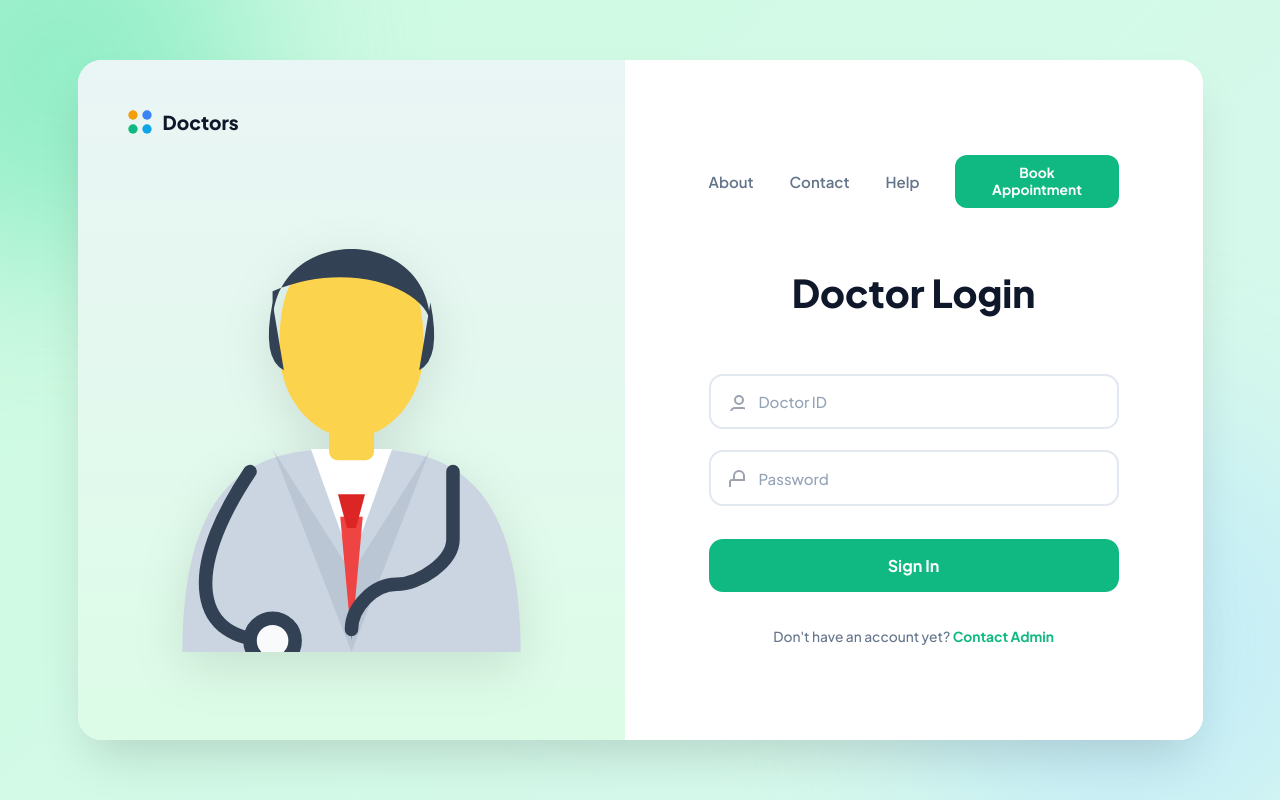
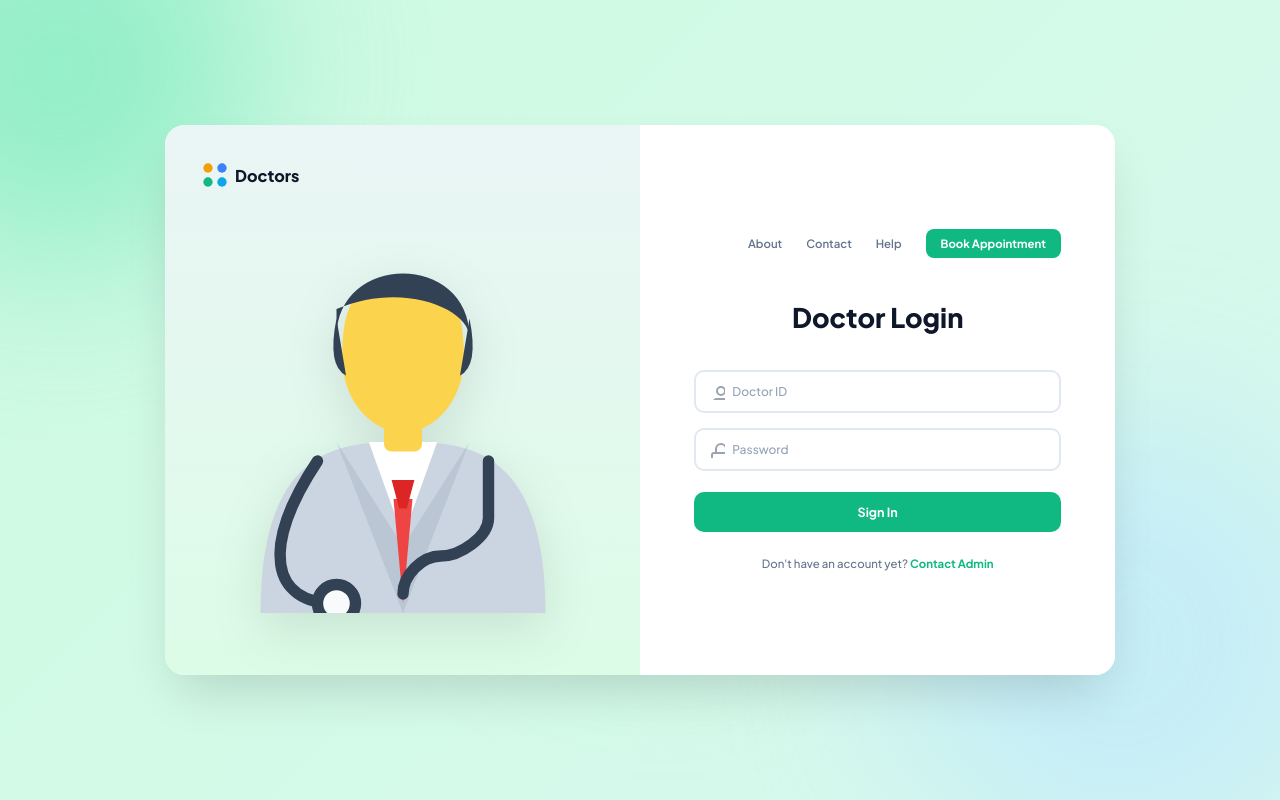
Before and after one commit to sahilcingh/Patient-record-app-v2, a React (Vite) app in the folder frontend/: page / in a window 1280 px wide. Built offline with nearby package versions, Linux system fonts and the light colour scheme; a web font is replaced by a local one.

Commit message:
Some design fixes

```diff
--- a/frontend/src/css/auth.css
+++ b/frontend/src/css/auth.css
@@ -12,6 +12,8 @@
     height: 100vh;
     width: 100vw;
     overflow: hidden;
+    padding: 2rem; /* Adds breathing room around the edges */
+    box-sizing: border-box;
     /* Smooth animated gradient */
     background: linear-gradient(-45deg, #e0f7fa, #d1fae5, #bbf7d0, #cffafe);
     background-size: 400% 400%;
@@ -25,7 +27,7 @@
     100% { background-position: 0% 50%; }
 }
 
-/* Floating Glowing Orbs (Scaled down 25%) */
+/* Floating Glowing Orbs */
 .bg-shape {
     position: absolute;
     border-radius: 50%;
@@ -50,30 +52,30 @@
     z-index: 10;
     display: flex;
     background: var(--surface, #ffffff);
-    border-radius: 24px;
+    border-radius: 20px;
     box-shadow: 0 25px 50px -12px rgba(0,0,0,0.15);
     overflow: hidden;
-    width: 95vw;
-    max-width: 1125px; /* Scaled down from 1500px */
-    min-height: 85vh;
+    width: 100%;
+    max-width: 950px;  /* SCALED DOWN from 1125px */
+    min-height: 550px; /* FIXED HEIGHT instead of 85vh to prevent stretching */
 }
 
 /* Left Side: Illustration */
 .login-illustration {
     flex: 1.1;
     background: linear-gradient(180deg, #eaf5f5 0%, #dcfce7 100%);
-    padding: 4rem;
+    padding: 3rem; /* SCALED DOWN from 4rem */
     display: flex;
     flex-direction: column;
     position: relative;
 }
 
 .logo {
-    font-size: 1.6rem;
+    font-size: 1.35rem; /* SCALED DOWN */
     font-weight: 800;
     display: flex;
     align-items: center;
-    gap: 0.75rem;
+    gap: 0.5rem;
     color: #0f172a;
 }
 
@@ -83,12 +85,12 @@
     align-items: center;
     justify-content: center;
     width: 100%;
-    margin-top: 2rem;
+    margin-top: 1.5rem;
 }
 
 .illustration-img {
     width: 100%;
-    max-width: 488px; /* Scaled down from 650px */
+    max-width: 380px; /* SCALED DOWN from 488px */
     object-fit: contain;
     filter: drop-shadow(0 15px 25px rgba(0,0,0,0.1));
 }
@@ -96,7 +98,7 @@
 /* Right Side: Form Container */
 .login-form-section {
     flex: 1;
-    padding: 5rem 7rem;
+    padding: 3rem 4.5rem; /* SCALED DOWN from 5rem 7rem */
     display: flex;
     flex-direction: column;
     justify-content: center;
@@ -107,67 +109,68 @@
     display: flex;
     justify-content: flex-end;
     align-items: center;
-    margin-bottom: 5rem;
-    font-size: 1.25rem;
+    margin-bottom: 3.5rem; /* SCALED DOWN */
+    font-size: 0.95rem; /* SCALED DOWN */
     color: #64748b;
     font-weight: 600;
-    gap: 3rem;
+    gap: 2rem; /* SCALED DOWN */
 }
 
 .login-nav span { cursor: pointer; transition: color 0.2s; }
 .login-nav span:hover { color: #1e293b; }
 
 .nav-btn {
-    padding: 0.8rem 1.8rem;
-    border-radius: 12px;
+    padding: 0.6rem 1.25rem; /* SCALED DOWN */
+    border-radius: 8px;
     color: white !important;
     background-color: #10b981;
     border: none;
     font-weight: 700;
-    font-size: 1.15rem;
+    font-size: 0.95rem; /* SCALED DOWN */
     cursor: pointer;
     font-family: inherit;
 }
 
 .login-header {
     text-align: center;
-    margin-bottom: 4rem;
+    margin-bottom: 2.5rem; /* SCALED DOWN */
 }
 
 .login-header h1 {
-    font-size: 3.2rem;
+    font-size: 2.25rem; /* SCALED DOWN from 3.2rem */
     font-weight: 800;
-    margin-bottom: 0.75rem;
+    margin-bottom: 0.5rem;
     color: #0f172a;
 }
 
 .login-header p {
     color: #64748b;
-    font-size: 1.35rem;
+    font-size: 1rem; /* SCALED DOWN */
     font-weight: 500;
+    margin: 0;
 }
 
 /* Input Fields */
 .input-wrapper {
     position: relative;
-    margin-bottom: 1.75rem;
+    margin-bottom: 1.25rem; /* SCALED DOWN */
 }
 .input-wrapper svg {
     position: absolute;
-    left: 1.5rem;
+    left: 1.25rem;
     top: 50%;
     transform: translateY(-50%);
     color: #9ca3af;
-    width: 18px; /* Scaled down from 24px */
-    height: 18px;
+    width: 16px; /* SCALED DOWN */
+    height: 16px;
 }
 .login-input {
     width: 100%;
-    padding: 1.35rem 1.5rem 1.35rem 4rem;
-    border-radius: 14px;
+    padding: 1rem 1.25rem 1rem 3rem; /* SCALED DOWN */
+    border-radius: 10px;
     border: 2px solid #e2e8f0;
     outline: none;
-    font-size: 1.25rem;
+    font-size: 1rem; /* SCALED DOWN */
     color: #1e293b;
     box-sizing: border-box;
     font-family: inherit;
@@ -179,10 +182,10 @@
 
 .login-btn-submit {
     width: 100%;
-    padding: 1.35rem;
-    font-size: 1.35rem;
-    margin-top: 1rem;
-    border-radius: 14px;
+    padding: 1rem; /* SCALED DOWN */
+    font-size: 1.05rem; /* SCALED DOWN */
+    margin-top: 0.5rem;
+    border-radius: 10px;
     background-color: #10b981;
     color: white;
     border: none;
@@ -196,9 +199,9 @@
 
 .form-footer {
     text-align: center;
-    margin-top: 3rem;
+    margin-top: 2rem; /* SCALED DOWN */
     color: #64748b;
-    font-size: 1.15rem;
+    font-size: 0.95rem; /* SCALED DOWN */
     font-weight: 500;
 }
 
@@ -210,20 +213,20 @@
 }
 
 .spinner {
-    display: inline-block; width: 1.6rem; height: 1.6rem;
+    display: inline-block; width: 1.2rem; height: 1.2rem;
     border: 3px solid rgba(255,255,255,0.3); border-top-color: white;
     border-radius: 50%; animation: spin 1s linear infinite; vertical-align: middle;
-    margin-right: 0.75rem;
+    margin-right: 0.5rem;
 }
 
 @keyframes spin { to { transform: rotate(360deg); } }
 
 /* Responsive adjustments */
 @media (max-width: 1024px) {
-    .login-container { flex-direction: column; min-height: auto; width: 100vw; border-radius: 0; }
-    .login-illustration { padding: 3rem; }
-    .illustration-img { max-width: 300px; /* Scaled down from 400px */ }
-    .login-form-section { padding: 4rem 3rem; }
+    .login-container { flex-direction: column; min-height: auto; width: 100%; border-radius: 16px; }
+    .login-illustration { padding: 2.5rem; }
+    .illustration-img { max-width: 250px; }
+    .login-form-section { padding: 3rem 2rem; }
     .login-nav { display: none; }
-    .login-header h1 { font-size: 2.5rem; }
+    .login-header h1 { font-size: 2rem; }
 }
```
